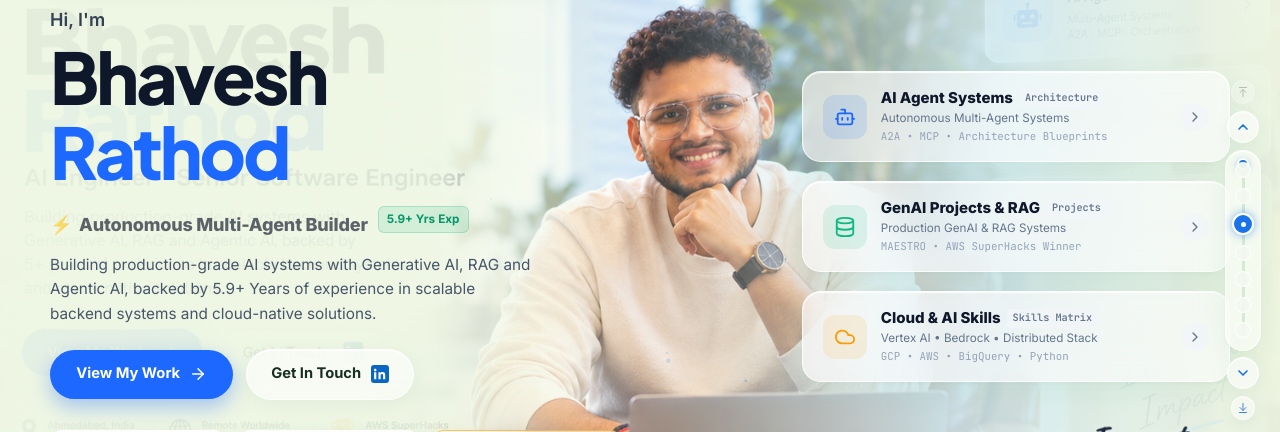
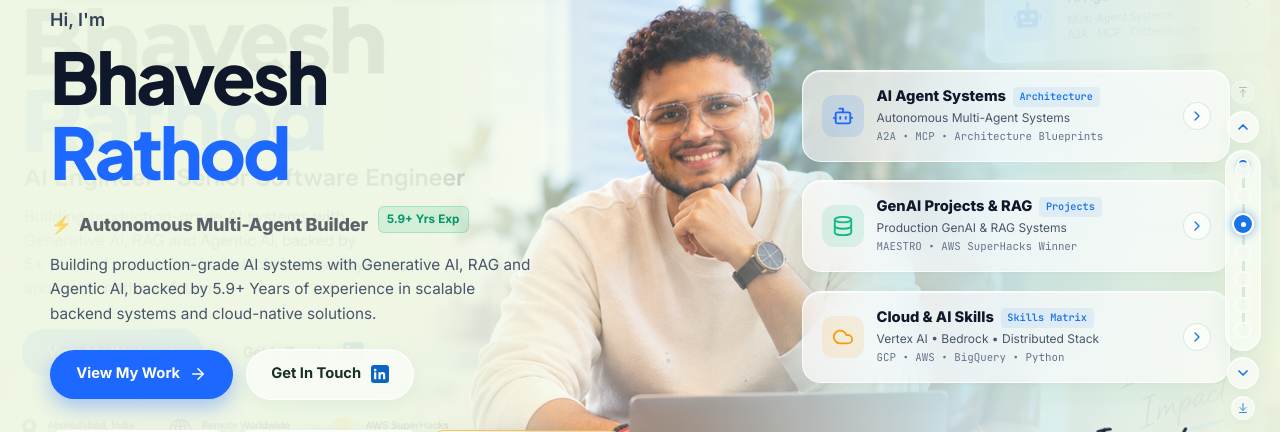
Before and after one commit to br-bit3194/my-portfolio, a React (Vite) app: page / in a window 1280 px wide. Shown: the part 150-582 px from the top of the page. Built offline with nearby package versions, Linux system fonts and the light colour scheme; no server answers.

Commit message:
fix(mobile): clean mobile feature cards, disable touch tilt interference, and improve typography hierarchy

```diff
--- a/src/components/Hero.jsx
+++ b/src/components/Hero.jsx
@@ -44,6 +44,16 @@ export const Hero = ({ onOpenAiModal }) => {
     "Senior Software Engineer"
   ];
   const [roleIndex, setRoleIndex] = useState(0);
+  const [isDesktop, setIsDesktop] = useState(typeof window !== 'undefined' ? window.innerWidth >= 900 : true);
+
+  useEffect(() => {
+    const handleResize = () => {
+      setIsDesktop(window.innerWidth >= 900);
+    };
+    handleResize();
+    window.addEventListener('resize', handleResize);
+    return () => window.removeEventListener('resize', handleResize);
+  }, []);
 
   useEffect(() => {
     const timer = setInterval(() => {
@@ -341,9 +351,10 @@ export const Hero = ({ onOpenAiModal }) => {
 
               {/* Centered Focused Portrait Frame (Direct from Poster) */}
               <Tilt
+                tiltEnable={isDesktop}
+                glareEnable={isDesktop}
                 tiltMaxAngleX={8}
                 tiltMaxAngleY={8}
-                glareEnable={true}
                 glareMaxOpacity={0.15}
                 glareColor="#ffffff"
                 glarePosition="all"
@@ -620,9 +631,10 @@ export const Hero = ({ onOpenAiModal }) => {
             {floatingCards.map((card, idx) => (
               <Tilt
                 key={idx}
+                tiltEnable={isDesktop}
+                glareEnable={isDesktop}
                 tiltMaxAngleX={8}
                 tiltMaxAngleY={8}
-                glareEnable={true}
                 glareMaxOpacity={0.15}
                 glareColor="#ffffff"
                 glarePosition="all"
@@ -631,13 +643,14 @@ export const Hero = ({ onOpenAiModal }) => {
                 <motion.a
                   href={card.href}
                   className="floating-glass-pill"
-                  whileHover={{ scale: 1.02 }}
+                  whileHover={isDesktop ? { scale: 1.02, y: -2 } : {}}
+                  whileTap={{ scale: 0.98 }}
                   style={{
                     width: '100%',
                     display: 'flex',
                     alignItems: 'center',
                     justifyContent: 'space-between',
-                    padding: '1.1rem 1.35rem',
+                    padding: '1.05rem 1.25rem',
                     borderRadius: '1.25rem',
                     background: 'var(--bg-card)',
                     backdropFilter: 'blur(16px)',
@@ -647,11 +660,11 @@ export const Hero = ({ onOpenAiModal }) => {
                     textDecoration: 'none'
                   }}
                 >
-                  <div style={{ display: 'flex', alignItems: 'center', gap: '0.9rem' }}>
+                  <div style={{ display: 'flex', alignItems: 'center', gap: '0.85rem', minWidth: 0 }}>
                     <div
                       style={{
-                        width: '44px',
-                        height: '44px',
+                        width: '42px',
+                        height: '42px',
                         borderRadius: '12px',
                         background: card.bgIcon,
                         display: 'flex',
@@ -662,19 +675,19 @@ export const Hero = ({ onOpenAiModal }) => {
                     >
                       {card.icon}
                     </div>
-                    <div>
-                      <div style={{ display: 'flex', alignItems: 'center', gap: '0.4rem' }}>
-                        <span style={{ fontSize: '1rem', fontWeight: 800, color: '#0f172a', lineHeight: 1.2 }}>
+                    <div style={{ minWidth: 0 }}>
+                      <div style={{ display: 'flex', alignItems: 'center', gap: '0.45rem', flexWrap: 'wrap' }}>
+                        <span style={{ fontSize: '0.98rem', fontWeight: 800, color: '#0f172a', lineHeight: 1.2 }}>
                           {card.title}
                         </span>
-                        <span style={{ fontSize: '0.68rem', padding: '0.1rem 0.4rem', borderRadius: '4px', background: 'rgba(241, 245, 249, 0.9)', color: '#64748b', fontWeight: 700, fontFamily: 'var(--font-mono)' }}>
+                        <span style={{ fontSize: '0.68rem', padding: '0.12rem 0.45rem', borderRadius: '4px', background: 'rgba(26, 115, 232, 0.08)', color: 'var(--google-blue)', fontWeight: 700, fontFamily: 'var(--font-mono)' }}>
                           {card.tag}
                         </span>
                       </div>
-                      <div style={{ fontSize: '0.78rem', color: '#64748b', marginTop: '0.2rem', lineHeight: 1.3 }}>
+                      <div style={{ fontSize: '0.8rem', color: '#475569', marginTop: '0.2rem', lineHeight: 1.3 }}>
                         {card.subtitle}
                       </div>
-                      <div style={{ fontSize: '0.72rem', color: '#94a3b8', marginTop: '0.1rem', fontFamily: 'var(--font-mono)' }}>
+                      <div style={{ fontSize: '0.72rem', color: '#64748b', marginTop: '0.15rem', fontFamily: 'var(--font-mono)' }}>
                         {card.detail}
                       </div>
                     </div>
@@ -685,12 +698,14 @@ export const Hero = ({ onOpenAiModal }) => {
                       width: '28px',
                       height: '28px',
                       borderRadius: '50%',
-                      background: 'rgba(241, 245, 249, 0.8)',
+                      background: 'var(--bg-input)',
+                      border: '1px solid var(--border-subtle)',
                       display: 'flex',
                       alignItems: 'center',
                       justifyContent: 'center',
-                      color: '#64748b',
-                      flexShrink: 0
+                      color: 'var(--google-blue)',
+                      flexShrink: 0,
+                      marginLeft: '0.5rem'
                     }}
                   >
                     <ChevronRight size={16} />
@@ -701,7 +716,7 @@ export const Hero = ({ onOpenAiModal }) => {
 
             {/* Handwritten Signature / Callout */}
             <motion.div
-              animate={{ rotate: [-4, -2, -4] }}
+              animate={isDesktop ? { rotate: [-4, -2, -4] } : {}}
               transition={{ repeat: Infinity, duration: 4, ease: "easeInOut" }}
               style={{
                 marginTop: '1.5rem',
```
